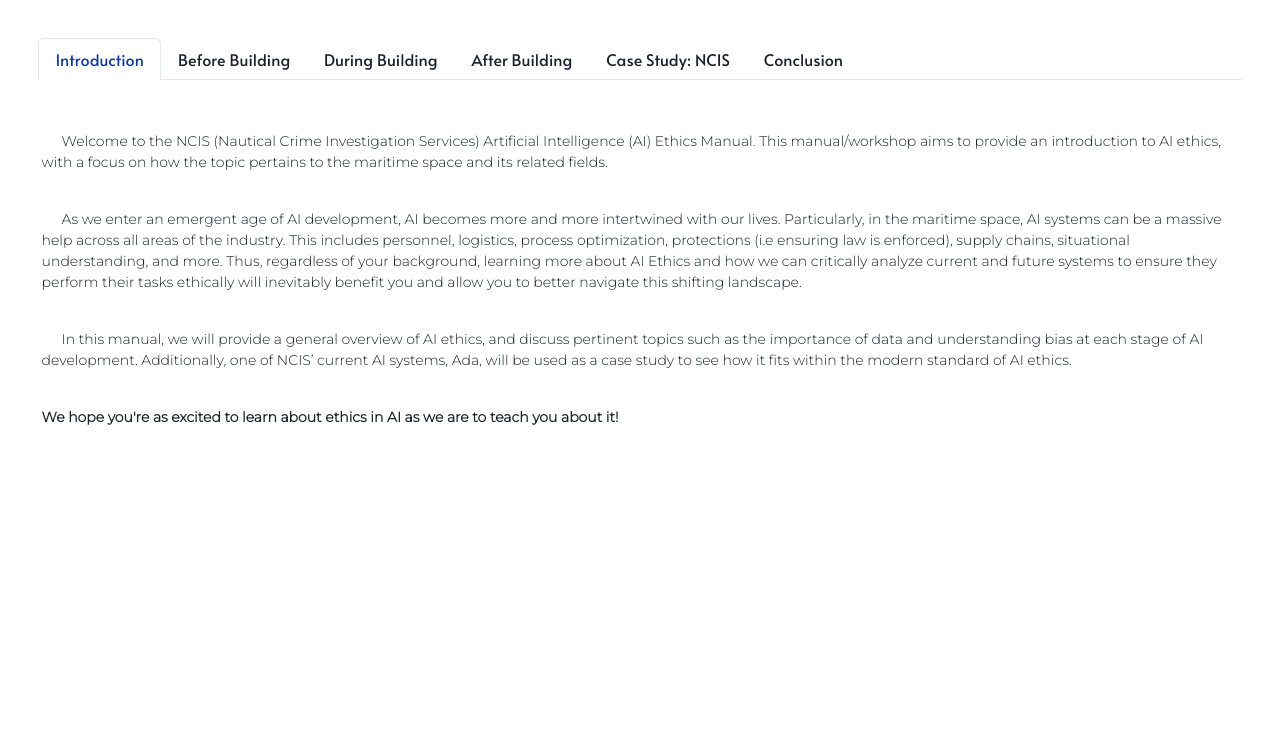
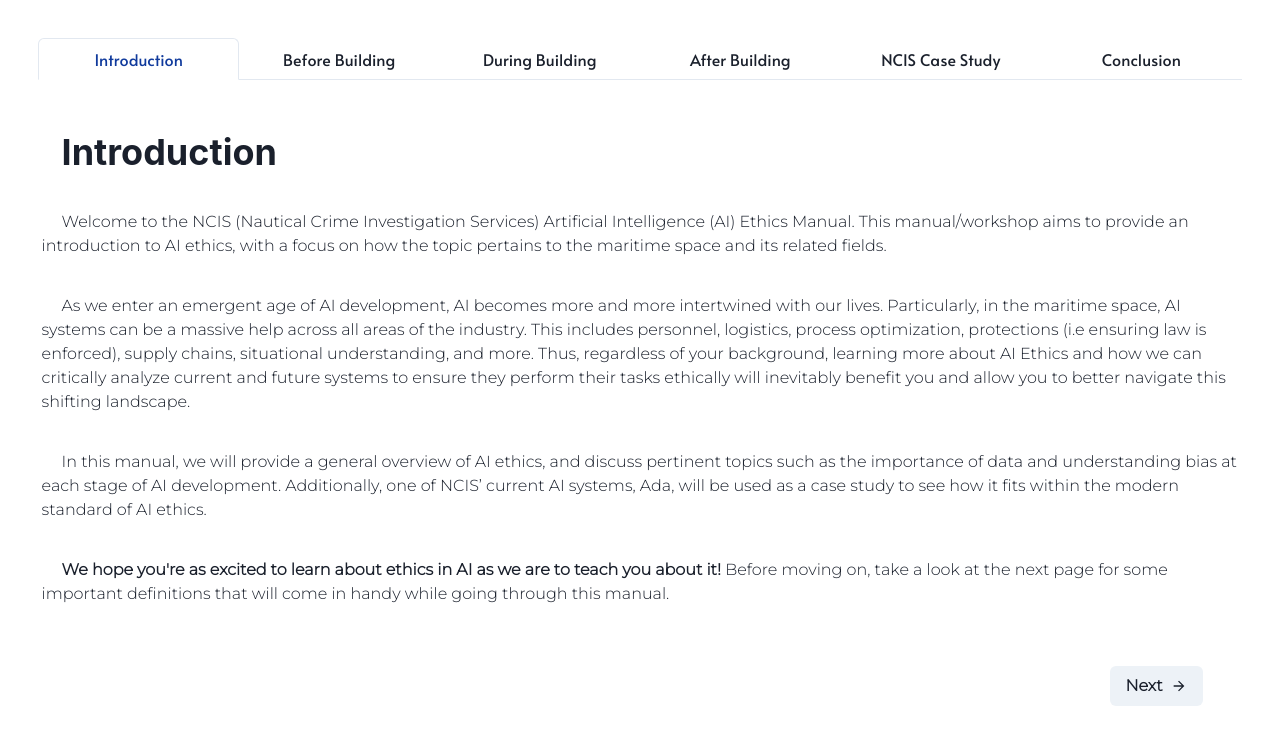
Before and after one commit to janayee-c/ncis, a React (Create React App) app in the folder ncis/: page / in a window 1280 px wide. Shown: the top 744 px of the page. Built offline with nearby package versions, Linux system fonts and the light colour scheme.

Commit message:
completed intro skeleton

```diff
--- a/ncis/package.json
+++ b/ncis/package.json
@@ -3,6 +3,7 @@
   "version": "0.1.0",
   "private": true,
   "dependencies": {
+    "@chakra-ui/icons": "^2.0.19",
     "@chakra-ui/react": "^2.6.1",
     "@emotion/react": "^11.11.0",
     "@emotion/styled": "^11.11.0",
--- a/ncis/src/components/manual/Intro.jsx
+++ b/ncis/src/components/manual/Intro.jsx
@@ -1,17 +1,62 @@
 import React from 'react'
+import { useState, useEffect } from 'react'
+import { Heading, Button } from '@chakra-ui/react'
+import { ArrowForwardIcon, ArrowBackIcon } from '@chakra-ui/icons'
 import '../../styles/manual/Intro.css'
 
 const Intro = () => {
+  const [page, setPage] = useState(0);
+
+  const renderContent = () => {
+    if (page == 0) {
+      return <section className='page'>
+      <Heading className='head'>Introduction</Heading>
+    <p>Welcome to the NCIS (Nautical Crime Investigation Services) Artificial Intelligence (AI) Ethics Manual. This manual/workshop aims to provide an introduction to AI ethics, with a focus on how the topic pertains to the maritime space and its related fields.
+    </p>
+    <p>As we enter an emergent age of AI development, AI becomes more and more intertwined with our lives. Particularly, in the maritime space, AI systems can be a massive help across all areas of the industry. This includes personnel, logistics, process optimization, protections (i.e ensuring law is enforced), supply chains, situational understanding, and more. Thus, regardless of your background, learning more about AI Ethics and how we can critically analyze current and future systems to ensure they perform their tasks ethically will inevitably benefit you and allow you to better navigate this shifting landscape.
+    </p>
+    <p>In this manual, we will provide a general overview of AI ethics, and discuss pertinent topics such as the importance of data and understanding bias at each stage of AI development. Additionally, one of NCIS’ current AI systems, Ada, will be used as a case study to see how it fits within the modern standard of AI ethics.
+    </p>
+    <p><strong>We hope you're as excited to learn about ethics in AI as we are to teach you about it!
+    </strong>   Before moving on, take a look at the next page for some important definitions that will come in handy while going through this manual.</p>
+    </section>
+    } else if (page == 1) {
+      return <section className='page'>
+        <Heading className='head'>Definitions</Heading>
+        <p><strong>Artificial Intelligence (AI) system</strong> → in a legal context, a system that uses machine learning and GENERATES output such as predictions, recommendations, or decisions influencing the environments they interact with.
+</p>
+        <p><strong>AI life cycle</strong> → refers to the various stages involved in the development, deployment, and maintenance of an artificial intelligence system, encompassing the entire lifespan of an AI project from the initial ideation and data gathering to the ongoing monitoring and improvement of the deployed AI system
+</p>
+        <p>
+        <strong>Big "E" ethics</strong> → Concerned with whether we should be applying AI for this application, deciding what is morally right/wrong.
+        </p>
+        <p>
+        <strong>Little "e" ethics</strong> → Concerned with how can we make particular applications of AI more trustworthy/ethical?
+        </p>
+        <p>
+        <strong>Bias</strong> → In the context of AI, refers to the systematic and unfair preferences or prejudices that AI systems may exhibit toward certain groups, attributes, or outcomes. It can result from biased training data, algorithmic design, or unintended correlations that disproportionately impact individuals or reinforce existing social inequalities.
+        </p>
+        <p>
+        <strong>Framework</strong> → set of principles, guidelines, or rules that provide a foundation or outline for a particular activity, process, or system, offering a way to approach complex tasks or problems.
+        </p>
+        <p>
+        <strong>Stakeholder</strong> → individuals, groups, or entities that have a vested interest, influence, or are affected by the development, deployment, or use of artificial intelligence systems, which can include developers and engineers, users, policymakers, researchers, advocacy groups/NGOs, business leaders, and academic institutions. Each project will have unique and different stakeholders potentially including all or just a few of the listed groups.
+        </p>
+        <p>
+        <strong>Training set</strong> → labeled dataset used to train a machine learning model.
+        </p>
+        <p>
+        <strong>Deployment</strong> → stage in the artificial intelligence lifecycle where a trained model or AI system is put into active use to perform its intended tasks or provide specific service (i.e brought into the real world for actual use)
+        </p>
+        </section>
+    }
+  }
+
   return (
     <div className='intro'>
-      <p>Welcome to the NCIS (Nautical Crime Investigation Services) Artificial Intelligence (AI) Ethics Manual. This manual/workshop aims to provide an introduction to AI ethics, with a focus on how the topic pertains to the maritime space and its related fields.
-      </p>
-      <p>As we enter an emergent age of AI development, AI becomes more and more intertwined with our lives. Particularly, in the maritime space, AI systems can be a massive help across all areas of the industry. This includes personnel, logistics, process optimization, protections (i.e ensuring law is enforced), supply chains, situational understanding, and more. Thus, regardless of your background, learning more about AI Ethics and how we can critically analyze current and future systems to ensure they perform their tasks ethically will inevitably benefit you and allow you to better navigate this shifting landscape.
-      </p>
-      <p>In this manual, we will provide a general overview of AI ethics, and discuss pertinent topics such as the importance of data and understanding bias at each stage of AI development. Additionally, one of NCIS’ current AI systems, Ada, will be used as a case study to see how it fits within the modern standard of AI ethics.
-      </p>
-      <p>We hope you're as excited to learn about ethics in AI as we are to teach you about it!
-      </p>
+        {renderContent()}
+      {page > 0 && <Button leftIcon={<ArrowBackIcon/>} className='back' onClick={() => setPage(page - 1)}>Back</Button>}
+      {page < 1 && <Button rightIcon={<ArrowForwardIcon/>} className='next' onClick={() => setPage(page + 1)}>Next</Button>}
     </div>
   )
 }
--- a/ncis/src/pages/Manual.jsx
+++ b/ncis/src/pages/Manual.jsx
@@ -6,13 +6,13 @@
 function Manual() {
 
     return (
-      <Tabs size='md' variant='enclosed' colorScheme='ncis.100'>
+      <Tabs isFitted size='md' variant='enclosed' colorScheme='ncis.100'>
       <TabList className='headers'>
         <Tab>Introduction</Tab>
         <Tab>Before Building</Tab>
         <Tab>During Building</Tab>
         <Tab>After Building</Tab>
-        <Tab>Case Study: NCIS</Tab>
+        <Tab>NCIS Case Study</Tab>
         <Tab>Conclusion</Tab>
       </TabList>
       <TabPanels className="content">
--- a/ncis/src/styles/Manual.css
+++ b/ncis/src/styles/Manual.css
@@ -7,7 +7,7 @@
     padding: 2%;
     font-family: 'Montserrat';
     font-weight: 400;
-    font-size: 14px;
+    font-size: 16px;
     padding-top: 0;
     text-indent: 1.25rem;
 }
--- a/ncis/src/styles/manual/Intro.css
+++ b/ncis/src/styles/manual/Intro.css
@@ -1,12 +1,24 @@
-.intro {
+
+
+.page {
     display: flex;
     flex-direction: column;
+    overflow: scroll;
+    height: 100%;
 }
 
-p {
+.page > .head, p {
     margin-top: 3%;
 }
-p:last-child {
-    font-weight: bold;
-    text-indent: 0;
+
+.next {
+    margin: 5% 0;
+    margin-right: 3%;
+    float: right;
 }
+
+.back {
+    margin: 5% 0;
+    margin-left: 3%;
+    float: left;
+}
```
Also changed, not shown: 1 other file (tests, documents, lock files or other folders).
